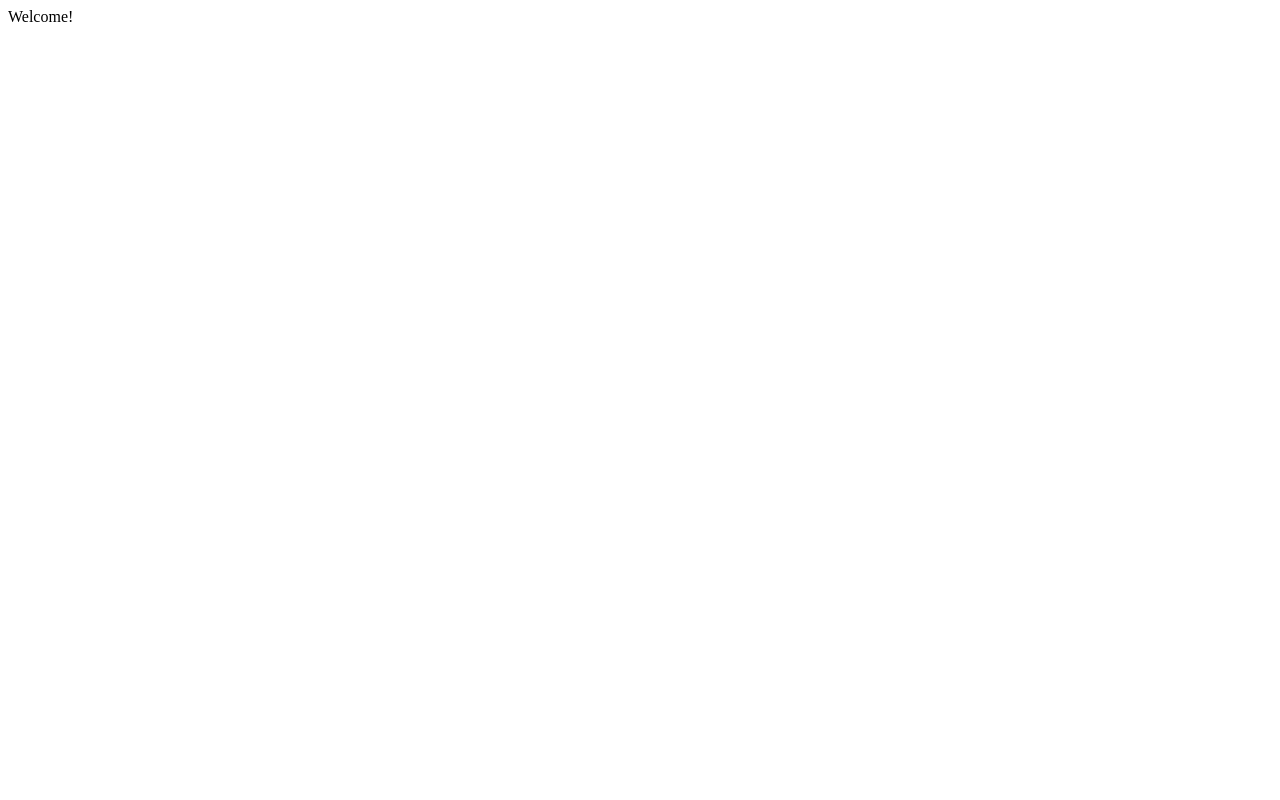
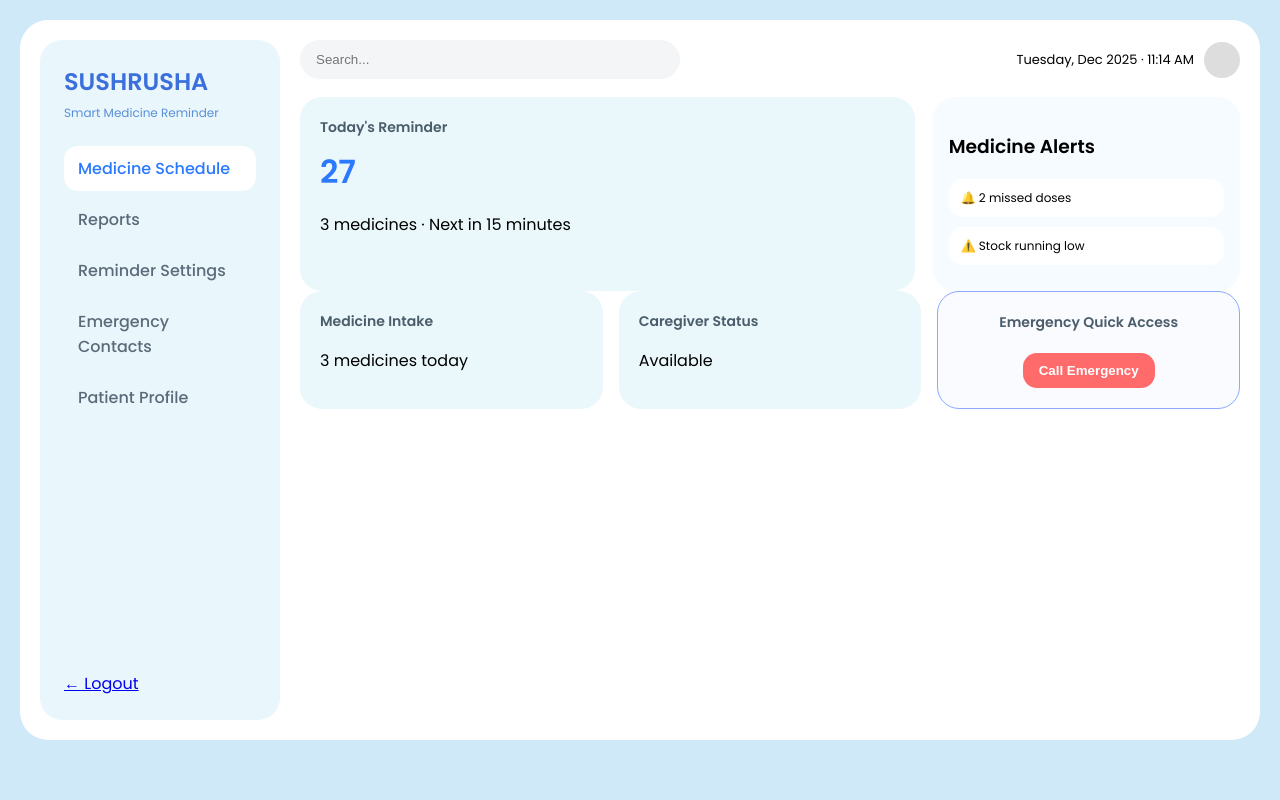
Before and after one commit to Ardra1872/SUSHRUSHA, a PHP site: page /dashboard.php in a window 1280 px wide. Before the commit the page is almost empty. Run offline with PHP 8.4, Linux system fonts and the light colour scheme.

Commit message:
dashboard added

```diff
--- a/public/login.php
+++ b/public/login.php
@@ -43,7 +43,7 @@ if($_SERVER['REQUEST_METHOD'] == 'POST') {
     <meta name="viewport" content="width=device-width, initial-scale=1.0">
     <title>SUSHRUSHA – Login</title>
 
-    <link rel="stylesheet" href="assets/loginRegister.css">
+    <link rel="stylesheet" href="assets/login.css">
     <link href="https://fonts.googleapis.com/css2?family=Poppins:wght@300;400;500;600&display=swap" rel="stylesheet">
 </head>
 <body>
--- a/src/views/dashboard.php
+++ b/src/views/dashboard.php
@@ -1,4 +1,277 @@
-<?php
-echo "Welcome!";
+<!DOCTYPE html>
+<html lang="en">
+<head>
+<meta charset="UTF-8" />
+<meta name="viewport" content="width=device-width, initial-scale=1.0" />
+<title>SUSHRUSHA – Dashboard</title>
 
-?>
+<link href="https://fonts.googleapis.com/css2?family=Poppins:wght@300;400;500;600&display=swap" rel="stylesheet">
+
+<style>
+*{box-sizing:border-box}
+body{
+  margin:0;
+  font-family:'Poppins',sans-serif;
+  background:#cfe9f8;
+  padding:20px;
+}
+.app{
+  background:#fff;
+  border-radius:28px;
+  padding:20px;
+  display:grid;
+  grid-template-columns:240px 1fr;
+  gap:20px;
+  min-height:90vh;
+}
+
+/* Sidebar */
+.sidebar{
+  background:#e9f6fb;
+  border-radius:22px;
+  padding:24px;
+  display:flex;
+  flex-direction:column;
+  gap:22px;
+}
+.logo h2{margin:0;color:#3b6fdc;font-weight:600}
+.logo span{font-size:12px;color:#5a8fd8}
+
+.menu a{
+  display:block;
+  padding:10px 14px;
+  border-radius:14px;
+  color:#5b6b7a;
+  text-decoration:none;
+  margin-bottom:6px;
+  font-weight:500;
+  cursor:pointer;
+}
+.menu a.active{
+  background:#fff;
+  color:#2a79ff;
+}
+
+.logout{margin-top:auto}
+
+/* Main */
+.main{
+  display:flex;
+  flex-direction:column;
+  gap:18px;
+}
+
+.topbar{
+  display:flex;
+  align-items:center;
+  justify-content:space-between;
+  gap:20px;
+}
+.search{
+  flex:1;
+  max-width:380px;
+  background:#f3f5f7;
+  padding:12px 16px;
+  border-radius:20px;
+  border:none;
+}
+.profile{display:flex;align-items:center;gap:10px;font-size:13px}
+.avatar{width:36px;height:36px;border-radius:50%;background:#ddd}
+
+/* Pages */
+.page{
+  display:none;
+  animation:fade 0.3s ease;
+}
+.page.active{
+  display:block;
+}
+
+@keyframes fade{
+  from{opacity:0;transform:translateY(6px)}
+  to{opacity:1;transform:translateY(0)}
+}
+
+/* Cards */
+.cards{
+  display:grid;
+  grid-template-columns:2fr 1fr;
+  gap:18px;
+}
+.card{
+  background:#eaf7fb;
+  border-radius:22px;
+  padding:20px;
+}
+.card h3{margin:0 0 10px;font-size:14px;color:#4b5d6b}
+.big{font-size:32px;font-weight:600;color:#2a79ff}
+
+.alerts{
+  background:#f5fbff;
+  border-radius:22px;
+  padding:16px;
+}
+.alert{
+  background:#fff;
+  border-radius:14px;
+  padding:10px 12px;
+  margin-bottom:10px;
+  font-size:12px;
+}
+
+.grid{
+  display:grid;
+  grid-template-columns:repeat(3,1fr);
+  gap:16px;
+}
+
+.emergency{
+  border:1.5px solid #8aa9ff;
+  background:#f9fbff;
+  text-align:center;
+}
+.emergency button{
+  margin-top:10px;
+  padding:10px 16px;
+  border:none;
+  border-radius:14px;
+  background:#ff6b6b;
+  color:#fff;
+  font-weight:600;
+  cursor:pointer;
+}
+
+@media(max-width:1000px){
+  .app{grid-template-columns:1fr}
+  .grid{grid-template-columns:1fr 1fr}
+}
+</style>
+</head>
+
+<body>
+<div class="app">
+
+  <!-- Sidebar -->
+  <aside class="sidebar">
+    <div class="logo">
+      <h2>SUSHRUSHA</h2>
+      <span>Smart Medicine Reminder</span>
+    </div>
+
+    <nav class="menu">
+      <a class="nav-item active" data-target="schedule">Medicine Schedule</a>
+      <a class="nav-item" data-target="reports">Reports</a>
+      <a class="nav-item" data-target="settings">Reminder Settings</a>
+      <a class="nav-item" data-target="emergency">Emergency Contacts</a>
+      <a class="nav-item" data-target="profile">Patient Profile</a>
+    </nav>
+
+   <div class="logout">
+  <a class="menu" href="#" onclick="logout()">← Logout</a>
+</div>
+  </aside>
+
+  <!-- Main -->
+  <main class="main">
+
+    <!-- Topbar -->
+    <div class="topbar">
+      <input class="search" placeholder="Search..." />
+      <div class="profile">
+        <div>Tuesday, Dec 2025 · 11:14 AM</div>
+        <div class="avatar"></div>
+      </div>
+    </div>
+
+    <!-- Medicine Schedule -->
+    <section id="schedule" class="page active">
+      <section class="cards">
+        <div class="card">
+          <h3>Today's Reminder</h3>
+          <div class="big">27</div>
+          <p>3 medicines · Next in 15 minutes</p>
+        </div>
+        <div class="alerts">
+          <h3>Medicine Alerts</h3>
+          <div class="alert">🔔 2 missed doses</div>
+          <div class="alert">⚠️ Stock running low</div>
+        </div>
+      </section>
+
+      <section class="grid">
+        <div class="card">
+          <h3>Medicine Intake</h3>
+          <p>3 medicines today</p>
+        </div>
+        <div class="card">
+          <h3>Caregiver Status</h3>
+          <p>Available</p>
+        </div>
+        <div class="card emergency">
+          <h3>Emergency Quick Access</h3>
+          <button>Call Emergency</button>
+        </div>
+      </section>
+    </section>
+
+    <!-- Reports -->
+    <section id="reports" class="page">
+      <div class="card">
+        <h3>Reports</h3>
+        <p>Medicine history & analytics will appear here.</p>
+      </div>
+    </section>
+
+    <!-- Settings -->
+    <section id="settings" class="page">
+      <div class="card">
+        <h3>Reminder Settings</h3>
+        <p>Manage medicine timing, alerts and frequency.</p>
+      </div>
+    </section>
+
+    <!-- Emergency -->
+    <section id="emergency" class="page">
+      <div class="card emergency">
+        <h3>Emergency Contacts</h3>
+        <p>Add & manage emergency numbers.</p>
+        <button>Call Emergency</button>
+      </div>
+    </section>
+
+    <!-- Profile -->
+    <section id="profile" class="page">
+      <div class="card">
+        <h3>Patient Profile</h3>
+        <!-- <p>Name, age, conditions & preferences.</p> -->
+      </div>
+    </section>
+
+  </main>
+</div>
+
+<!-- JS -->
+<script>
+const navItems = document.querySelectorAll('.nav-item');
+const pages = document.querySelectorAll('.page');
+
+navItems.forEach(item=>{
+  item.addEventListener('click',()=>{
+    navItems.forEach(i=>i.classList.remove('active'));
+    pages.forEach(p=>p.classList.remove('active'));
+
+    item.classList.add('active');
+    document.getElementById(item.dataset.target).classList.add('active');
+  });
+});
+
+
+  function logout() {
+
+    window.location.href = '../../public/landing.html';
+  }
+
+</script>
+
+</body>
+</html>
```
Also changed, not shown: public/register.php (+14 -12 lines), public/assets/images/registerui.png (added), public/assets/login.css (renamed from public/assets/loginRegister.css), public/assets/register.css (added).
